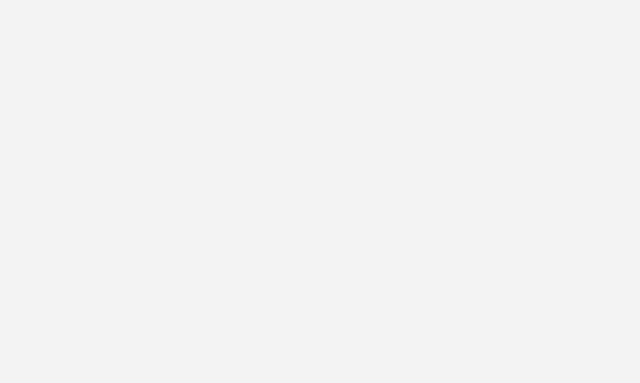
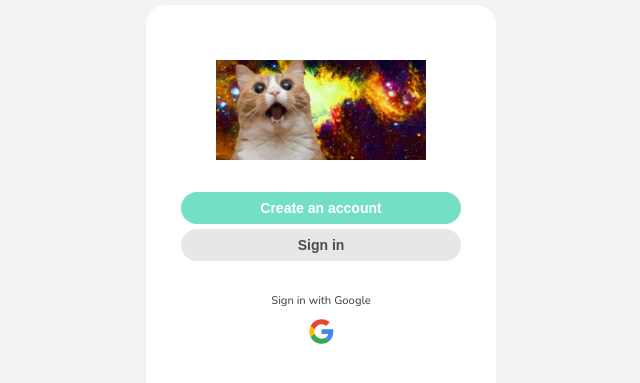
Before and after one commit to andersonzw/commission-manager, a React (Vite) app: page /en in a window 1280 px wide. Before the commit this address had no page. Shown: the part 115-498 px from the top of the page, without its empty margins (319-959 px from the left). Built offline with nearby package versions, Linux system fonts and the light colour scheme.

Commit message:
created directory page

```diff
--- a/src/App.css
+++ b/src/App.css
@@ -3,7 +3,5 @@
   justify-content: center;
   gap: 1rem;
   box-sizing: border-box;
-  min-height: 100vh;
-  position: relative;
-  padding: 0
+ height: 100vh;
 }
--- a/src/App.jsx
+++ b/src/App.jsx
@@ -6,11 +6,13 @@ import About from "./routes/about/About";
 import Commissions from "./routes/commission-page/Commission";
 import { ConfirmProvider } from "./util/context/confirm.context";
 import ConfirmContextLayout from "./util/context/ConfirmContextLayout";
+import Directory from "./routes/directory/Directory";
 
 function App() {
   return (
     <div className="paddings App">
       <Routes>
+        <Route path="/en" element={<Directory/>}/>
         <Route path="/" element={<Sidebar />}>
           <Route index element={<AddCommission />} />
           <Route path="about" element={<About />} />
--- a/src/index.css
+++ b/src/index.css
@@ -11,8 +11,6 @@ body {
   background-color: rgb(243, 243, 243);
   margin: 0;
   font-family: "Nunito", sans-serif;
-  box-sizing: border-box;
-  padding-top: 1.2rem;
 }
 
 a {
@@ -39,3 +37,61 @@ a {
   border-radius: 10px;
   padding: 2rem 4rem;
 }
+
+button {
+  background: rgb(117, 223, 198);
+  border: none;
+  border-radius: 10px;
+  font-size: 0.9rem;
+  padding: 0.3rem 1rem;
+  color: white;
+  font-weight: 600;
+
+}
+
+
+.paddings {
+  padding: 1.5rem;
+}
+
+.innerWidth {
+  width: 100%;
+}
+
+.flexCenter {
+  display: flex;
+  row-gap: 2rem;
+  justify-content: center;
+  align-items: center;
+  flex-wrap: wrap;
+}
+.flexStart {
+  display: flex;
+  justify-content: flex-start;
+  align-items: center;
+}
+
+.flexEnd {
+  display: flex;
+  justify-content: flex-end;
+  align-items: center;
+}
+
+.flexColCenter {
+  display: flex;
+  justify-content: center;
+  align-items: center;
+  flex-direction: column;
+}
+.flexColStart {
+  display: flex;
+  flex-direction: column;
+  justify-content: center;
+  align-items: flex-start;
+}
+.flexColEnd {
+  display: flex;
+  flex-direction: column;
+  justify-content: center;
+  align-items: flex-end;
+}
--- a/src/routes/commission-page/Commission.css
+++ b/src/routes/commission-page/Commission.css
@@ -70,3 +70,20 @@
     object-fit: cover;
 
 }
+
+.secondary-header > .right {
+    display: flex;
+    justify-content: center;
+    align-items: center;
+    gap: 0.6rem;
+}
+
+.secondary-header > .right > .source{
+    text-transform: capitalize;
+    padding: 0.2rem 1rem;
+    font-size: 1rem;
+    background-color: rgb(90, 173, 236);
+    border-radius: 20px;
+    color: white;
+    font-weight: 600;
+}
--- a/src/routes/commission-page/Commission.jsx
+++ b/src/routes/commission-page/Commission.jsx
@@ -44,8 +44,11 @@ const Commissions = () => {
       </div>
       <div className="secondary-header">
         <h2 className="requester-name">Requester: {name}</h2>
-        <h2>{source}</h2>
-        <div className="price">${price}</div>
+        <span className="right">
+
+          <p className="price">${price}</p>
+          <p className="source">{source}</p>
+        </span>
       </div>
       <div className="description">{description}</div>
 
--- /dev/null
+++ b/src/routes/directory/Directory.css
@@ -0,0 +1,53 @@
+
+
+.directory-container {
+    position: fixed;
+    top: 50%;left: 50%;
+    transform: translate(-50%,-70%);
+    background: white;
+    height: 400px;
+    width: 350px;
+    border-radius: 20px;
+    display: flex;
+    flex-direction: column;
+    justify-content: center;
+    align-items: center
+
+
+}
+.logo {
+    width: 60%;
+    height: 100px;
+}
+.logo > img {
+    width: 100%;
+    height: 100%;
+    object-fit: cover;
+}
+.google-logo > img {
+    height: 25px;
+    width: 25px;
+}
+.button-container {
+    width: 100%;
+    gap: 0.3rem;
+    margin-bottom: 1.3rem;
+}
+.button {
+    width: 80%;
+    font-size: 14px;
+    border-radius: 20px;
+    padding: 0.5rem 0.7rem;
+}
+
+.button.sign-in {
+    background-color: rgb(231, 231, 231);
+    color: rgb(75, 75, 75);
+}
+
+.directory-container :nth-child(3) {
+
+    font-size: 0.7rem;
+    color:rgb(75, 75, 75) ;
+
+}
--- /dev/null
+++ b/src/routes/directory/Directory.jsx
@@ -0,0 +1,23 @@
+import React from "react";
+import "./Directory.css";
+const Directory = () => {
+  return (
+
+      <div className="directory-container">
+        <div className="logo">
+          <img src="src/assets/fktnm.jpg" alt="" />
+        </div>
+        <div className="flexColCenter button-container">
+          <button className=" sign-up button">Create an account</button>
+          <button className="sign-in button">Sign in</button>
+        </div>
+        <p>Sign in with Google</p>
+        <div className="google-logo">
+          <img src="src/assets/google.svg" alt="Google Logo" />
+        </div>
+      </div>
+
+  );
+};
+
+export default Directory;
--- a/src/util/store/commissionSlice.js
+++ b/src/util/store/commissionSlice.js
@@ -10,7 +10,7 @@ const INITIAL_STATE = {
         "Suzuran, an ethereally captivating arcanist from the mystical enclave of Eclipsia stands at 5'7 with midnight-blue hair, violet eyes, and an aura of tranquil elegance. Clad in an intricately designed navy-blue qipao, complemented by an azure cloak and a silver pendant, she wields the slim crystal staff Moonlit Serenity and carries a pouch of magical charms.",
       date: "2023-11-20",
       status: "Completed",
-      source: "",
+      source: "pixiv",
       name: "Bob",
       id: "01",
       refImage: [
@@ -28,7 +28,7 @@ const INITIAL_STATE = {
         "Suzuran, an ethereally captivating arcanist from the mystical enclave of Eclipsia stands at 5'7 with midnight-blue hair, violet eyes, and an aura of tranquil elegance. Clad in an intricately designed navy-blue qipao, complemented by an azure cloak and a silver pendant, she wields the slim crystal staff Moonlit Serenity and carries a pouch of magical charms.",
       date: "2023-11-20",
       status: "Declined",
-      source: "",
+      source: "skeb",
       name: "Jess",
       id: "02",
       refImage: [
@@ -42,7 +42,7 @@ const INITIAL_STATE = {
         "Suzuran, an ethereally captivating arcanist from the mystical enclave of Eclipsia stands at 5'7 with midnight-blue hair, violet eyes, and an aura of tranquil elegance. Clad in an intricately designed navy-blue qipao, complemented by an azure cloak and a silver pendant, she wields the slim crystal staff Moonlit Serenity and carries a pouch of magical charms.",
       date: "2023-12-20",
       status: "Accepted/WIP",
-      source: "",
+      source: "mail",
       name: "Cat",
       id: "03",
       refImage: [
@@ -57,7 +57,7 @@ const INITIAL_STATE = {
         "Suzuran, an ethereally captivating arcanist from the mystical enclave of Eclipsia stands at 5'7 with midnight-blue hair, violet eyes, and an aura of tranquil elegance. Clad in an intricately designed navy-blue qipao, complemented by an azure cloak and a silver pendant, she wields the slim crystal staff Moonlit Serenity and carries a pouch of magical charms.",
       date: "2023-12-20",
       status: "Accepted/WIP",
-      source: "",
+      source: "other",
       name: "Tat",
       id: "04",
       refImage: [
@@ -70,7 +70,7 @@ const INITIAL_STATE = {
         "Suzuran, an ethereally captivating arcanist from the mystical enclave of Eclipsia stands at 5'7 with midnight-blue hair, violet eyes, and an aura of tranquil elegance. Clad in an intricately designed navy-blue qipao, complemented by an azure cloak and a silver pendant, she wields the slim crystal staff Moonlit Serenity and carries a pouch of magical charms.",
       date: "2023-12-20",
       status: "Accepted/WIP",
-      source: "",
+      source: "skeb",
       name: "Mat",
       id: "05",
       refImage: [],
```
Also changed, not shown: src/assets/fktnm.jpg (added), src/assets/google.svg (added).
